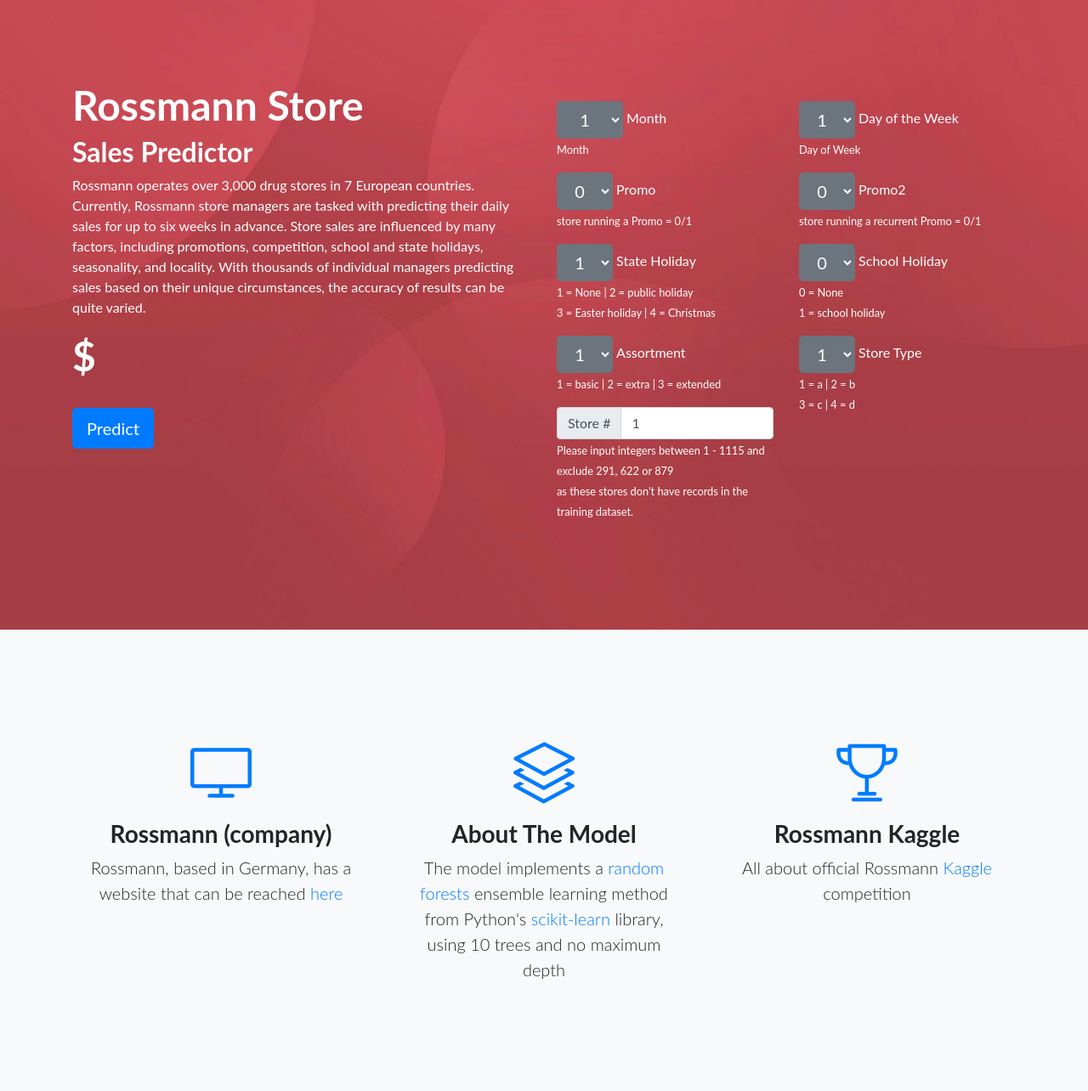
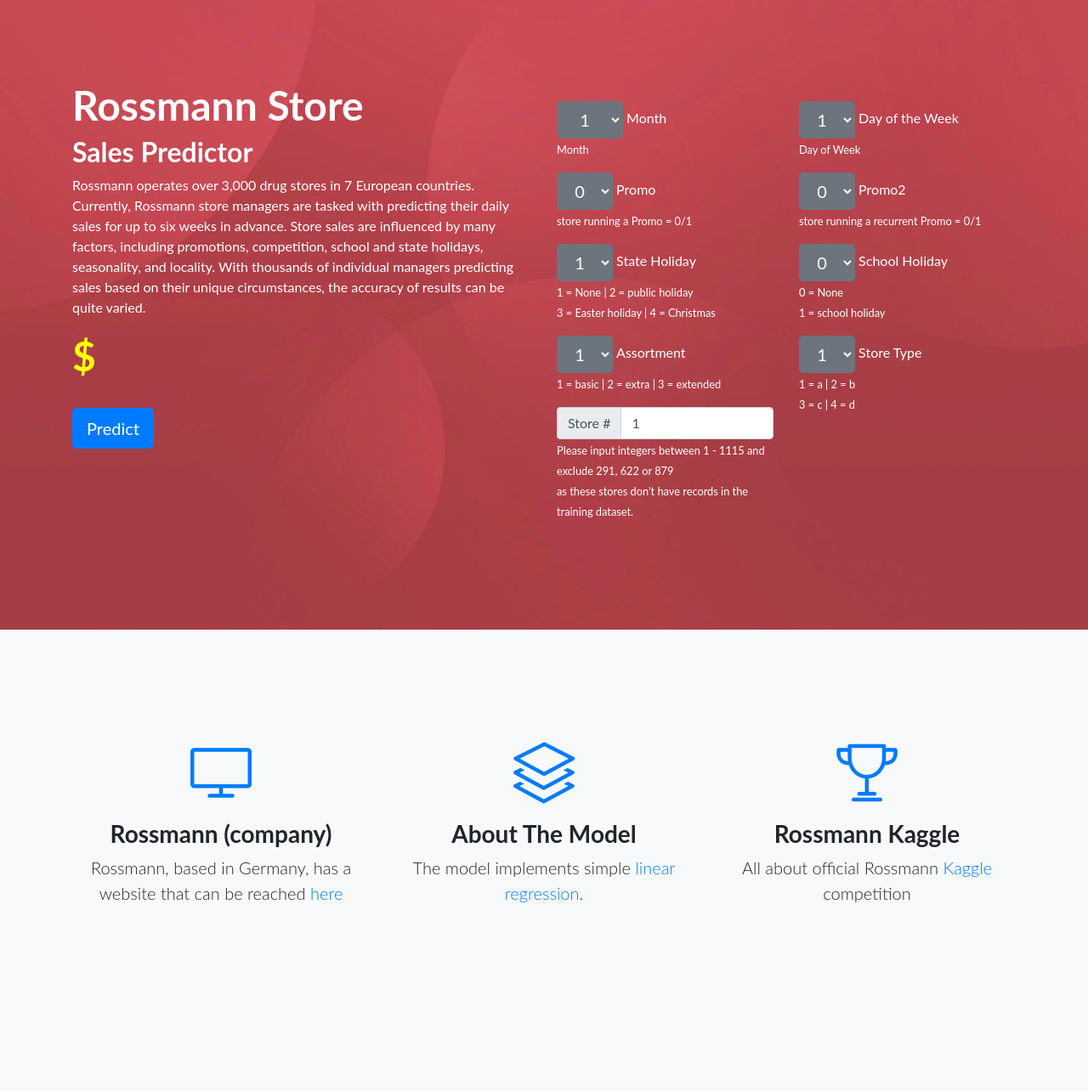
Before and after one commit to DanNgo23/rossmann, a Flask app: page / in a window 1280 px wide. Shown: the part 130-1414 px from the top of the page at 85% size. After the commit the page ends 1192 px from the top, so only its background shows below. Run offline with Flask 2, Linux system fonts and the light colour scheme; parts of the project's set-up code (start-up, migrations or seed data) failed here and were passed over; some libraries are stand-ins or nearby versions.

Commit message:
new font color and model text

```diff
--- a/templates/index.html
+++ b/templates/index.html
@@ -16,7 +16,7 @@
 
     				 		<p> Rossmann operates over 3,000 drug stores in 7 European countries. Currently, Rossmann store managers are tasked with predicting their daily sales for up to six weeks in advance. Store sales are influenced by many factors, including promotions, competition, school and state holidays, seasonality, and locality. With thousands of individual managers predicting sales based on their unique circumstances, the accuracy of results can be quite varied.</p>
 
-    				 		<h1>
+    				 		<h1 style="color:yellow;">
 							  ${% if label %} {{ label }} {% endif %}
 							</h1>
 
--- a/templates/layout.html
+++ b/templates/layout.html
@@ -67,9 +67,7 @@
                 <i class="icon-layers m-auto text-primary"></i>
               </div>
               <h3>About The Model</h3>
-              <p class="lead mb-0">The model implements a <a href="https://en.wikipedia.org/wiki/Random_forest">random forests</a> ensemble learning method
-              from Python's <a href="https://scikit-learn.org/stable/modules/generated/sklearn.ensemble.RandomForestRegressor.html">scikit-learn </a> library,
-              using 10 trees and no maximum depth</p>
+              <p class="lead mb-0">The model implements simple <a href="https://en.wikipedia.org/wiki/Linear_regression">linear regression</a>.</p>
             </div>
           </div>
           <div class="col-lg-4">
```
Also changed, not shown: 2 other files.
